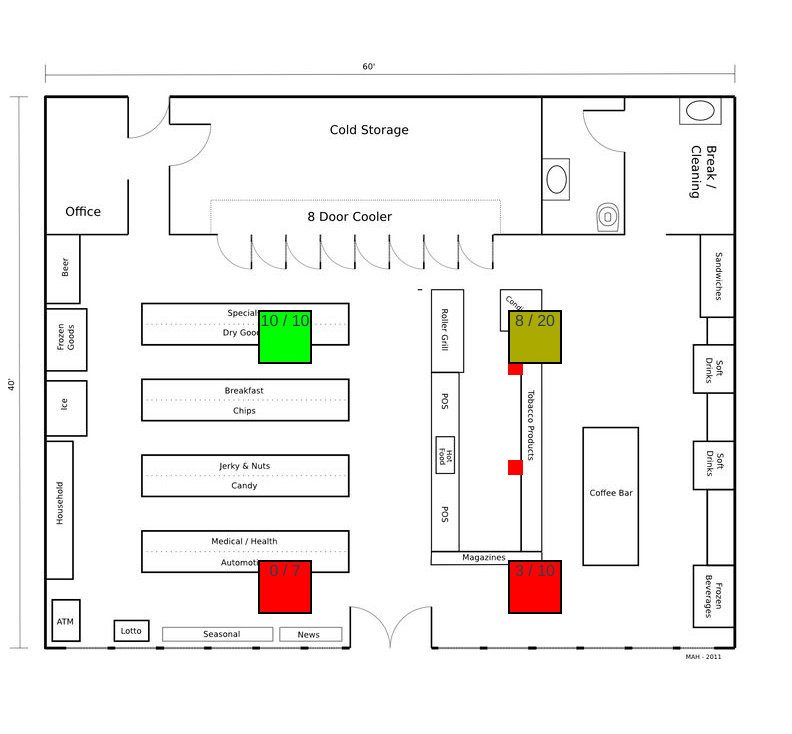
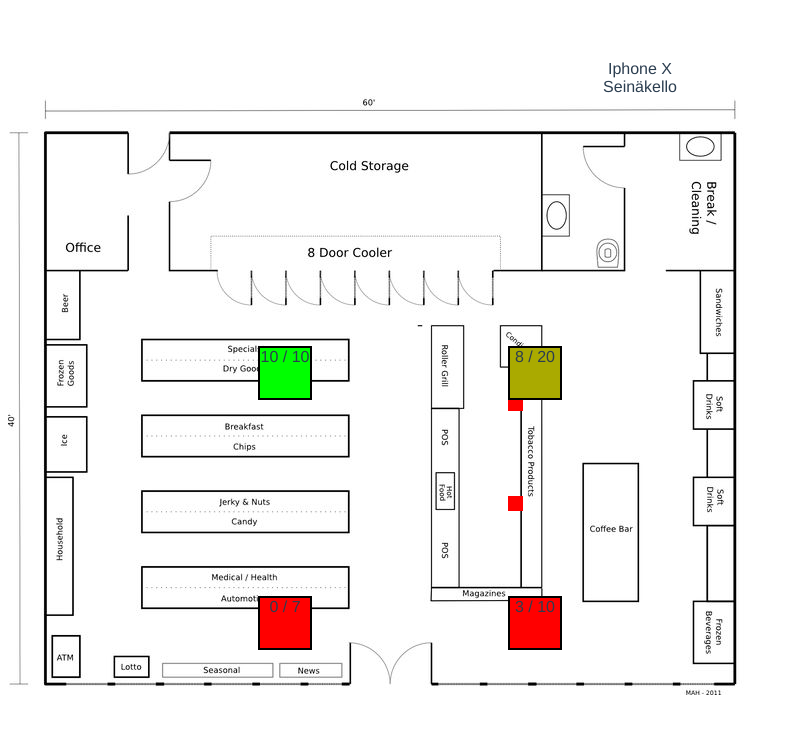
Before and after one commit to Konkko/junction2017-finnid, a Vue app in the folder front/: page / in a window 1280 px wide. Shown: the top 734 px of the page, without its empty margins (0-792 px from the left). Built offline with nearby package versions, Linux system fonts and the light colour scheme; the HTML template or start-up script is replaced by a standard one.

Commit message:
Add List and ListItem

```diff
--- a/front/src/App.vue
+++ b/front/src/App.vue
@@ -1,18 +1,37 @@
 <template>
   <div id="app">
-    <GroundPlan />
+    <List :items="items" />
+    <GroundPlan :items="items" />
   </div>
 </template>
 
 <script>
 import HelloWorld from './components/HelloWorld'
 import GroundPlan from './components/GroundPlan.vue'
+import List from './components/List.vue'
 
 export default {
   name: 'app',
   components: {
     HelloWorld,
-    GroundPlan
+    GroundPlan,
+    List
+  },
+  data() {
+    return {
+      items: [
+        {
+          name: "Iphone X",
+          x: 300,
+          y: 500
+        },
+        {
+          name: "Seinäkello",
+          x: 400,
+          y: 500
+        }
+      ],
+    }
   }
 }
 </script>
--- a/front/src/components/GroundPlan.vue
+++ b/front/src/components/GroundPlan.vue
@@ -24,18 +24,9 @@
       Item,
       Stall
     },
+    props: ['items'],
     data() {
       return {
-        items: [
-          {
-            x: 300,
-            y: 500
-          },
-          {
-            x: 400,
-            y: 500
-          }
-        ],
         stalls: DemoData.stalls
       }
     }
--- /dev/null
+++ b/front/src/components/List.vue
@@ -0,0 +1,27 @@
+<template>
+  <div>
+    <template v-for="(child, index) in items">
+      <ListItem :name="child.name" />
+    </template>
+  </div>
+</template>
+
+<style>
+</style>
+
+<script>
+  import ListItem from './ListItem.vue'
+
+  export default {
+    name: "List",
+    props: ['items'],
+    components: {
+      ListItem
+    },
+    data() {
+      return {
+
+      }
+    }
+  }
+</script>
--- /dev/null
+++ b/front/src/components/ListItem.vue
@@ -0,0 +1,20 @@
+<template>
+  <div>
+    {{ name }}
+  </div>
+</template>
+
+<style>
+</style>
+
+<script>
+  export default {
+    name: "ListItem",
+    props: ['name'],
+    data() {
+      return {
+
+      }
+    }
+  }
+</script>
```
